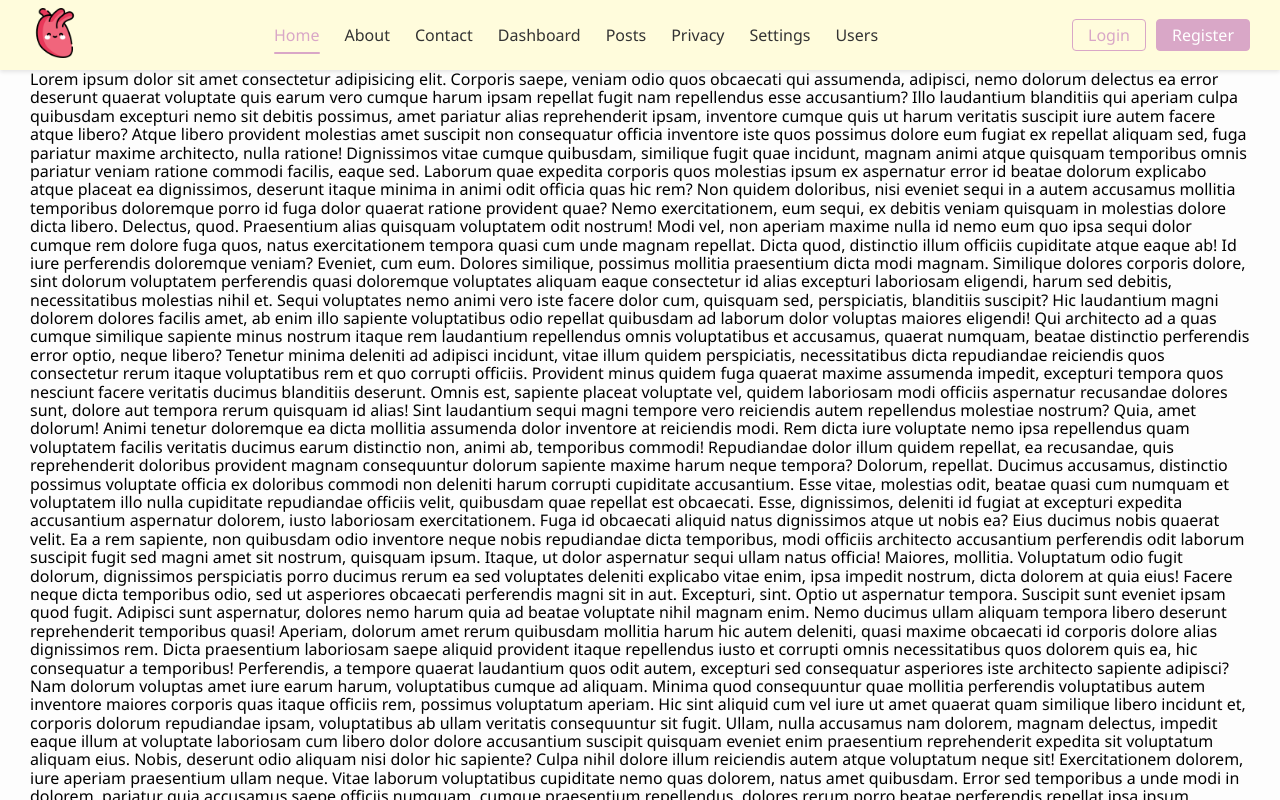
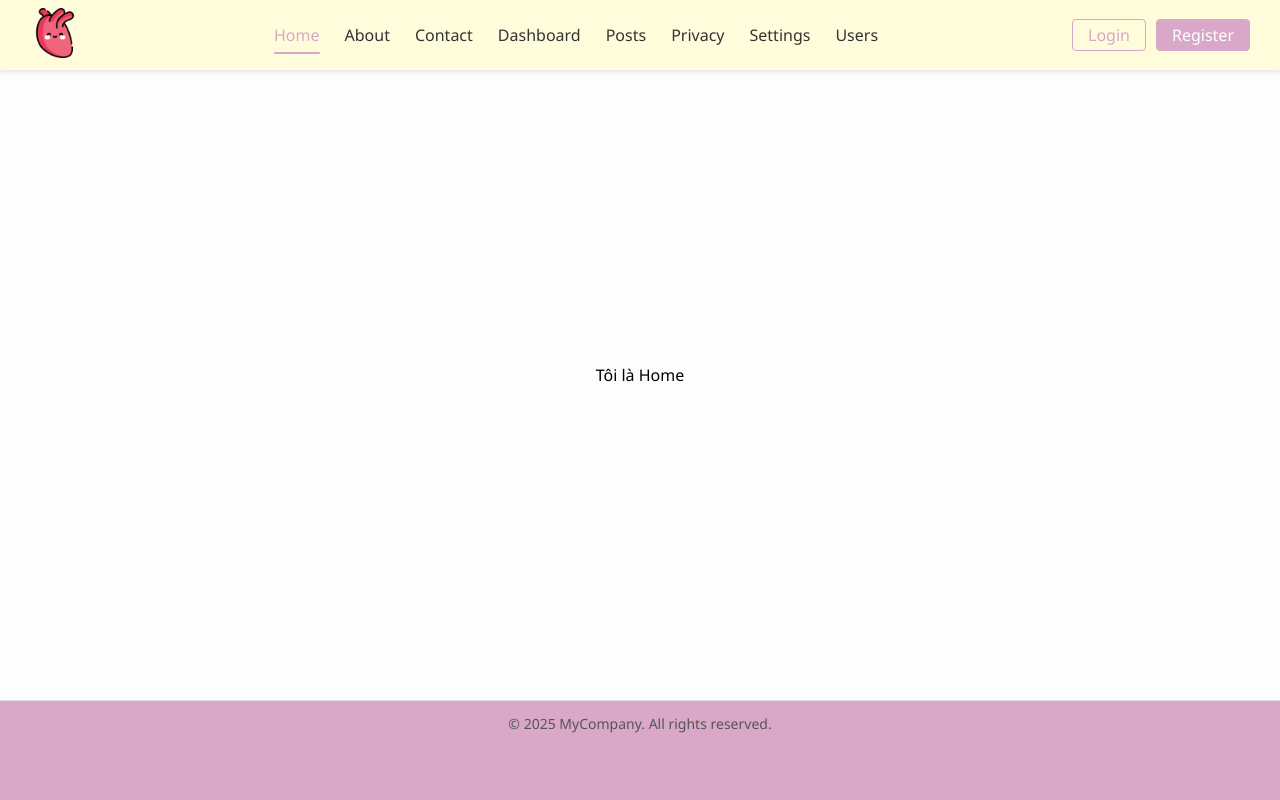
Before and after one commit to throwpvk/f8-zoom-day36, a React (Vite) app: page / in a window 1280 px wide. Shown: the top 800 px of the page. Built offline with nearby package versions, Linux system fonts and the light colour scheme.

Commit message:
fix header and default layout css

```diff
--- a/src/layouts/DefaultLayout/DefaultLayout.module.scss
+++ b/src/layouts/DefaultLayout/DefaultLayout.module.scss
@@ -12,6 +12,9 @@
   overflow-y: auto;
   font-family: "Segoe UI", Tahoma, Geneva, Verdana, sans-serif;
   min-height: calc(100vh - 100px);
+  display: flex;
+  justify-content: center;
+  align-items: center;
 }
 
 /* Responsive */
--- a/src/layouts/components/Header/Header.module.scss
+++ b/src/layouts/components/Header/Header.module.scss
@@ -30,20 +30,27 @@
     font-size: 16px;
     padding: 5px 0;
     position: relative;
-    transition: color 0.2s;
+    cursor: pointer;
+
+    transition: color 0.3s ease;
+
+    &::after {
+      content: "";
+      position: absolute;
+      bottom: -5px;
+      left: 0;
+      width: 0%;
+      height: 2px;
+      background-color: #d9a7c7;
+      border-radius: 2px;
+      transition: width 0.3s ease;
+    }
 
     &.active {
       color: #d9a7c7;
 
       &::after {
-        content: "";
-        position: absolute;
-        bottom: -5px;
-        left: 0;
         width: 100%;
-        height: 2px;
-        background-color: #d9a7c7;
-        border-radius: 2px;
       }
     }
 
--- a/src/pages/Home/index.jsx
+++ b/src/pages/Home/index.jsx
@@ -4,115 +4,7 @@ import { NavLink } from "react-router-dom";
 const Home = () => {
   return (
     <>
-      <div>
-        Lorem ipsum dolor sit amet consectetur adipisicing elit. Corporis saepe,
-        veniam odio quos obcaecati qui assumenda, adipisci, nemo dolorum
-        delectus ea error deserunt quaerat voluptate quis earum vero cumque
-        harum ipsam repellat fugit nam repellendus esse accusantium? Illo
-        laudantium blanditiis qui aperiam culpa quibusdam excepturi nemo sit
-        debitis possimus, amet pariatur alias reprehenderit ipsam, inventore
-        cumque quis ut harum veritatis suscipit iure autem facere atque libero?
-        Atque libero provident molestias amet suscipit non consequatur officia
-        inventore iste quos possimus dolore eum fugiat ex repellat aliquam sed,
-        fuga pariatur maxime architecto, nulla ratione! Dignissimos vitae cumque
-        quibusdam, similique fugit quae incidunt, magnam animi atque quisquam
-        temporibus omnis pariatur veniam ratione commodi facilis, eaque sed.
-        Laborum quae expedita corporis quos molestias ipsum ex aspernatur error
-        id beatae dolorum explicabo atque placeat ea dignissimos, deserunt
-        itaque minima in animi odit officia quas hic rem? Non quidem doloribus,
-        nisi eveniet sequi in a autem accusamus mollitia temporibus doloremque
-        porro id fuga dolor quaerat ratione provident quae? Nemo exercitationem,
-        eum sequi, ex debitis veniam quisquam in molestias dolore dicta libero.
-        Delectus, quod. Praesentium alias quisquam voluptatem odit nostrum! Modi
-        vel, non aperiam maxime nulla id nemo eum quo ipsa sequi dolor cumque
-        rem dolore fuga quos, natus exercitationem tempora quasi cum unde magnam
-        repellat. Dicta quod, distinctio illum officiis cupiditate atque eaque
-        ab! Id iure perferendis doloremque veniam? Eveniet, cum eum. Dolores
-        similique, possimus mollitia praesentium dicta modi magnam. Similique
-        dolores corporis dolore, sint dolorum voluptatem perferendis quasi
-        doloremque voluptates aliquam eaque consectetur id alias excepturi
-        laboriosam eligendi, harum sed debitis, necessitatibus molestias nihil
-        et. Sequi voluptates nemo animi vero iste facere dolor cum, quisquam
-        sed, perspiciatis, blanditiis suscipit? Hic laudantium magni dolorem
-        dolores facilis amet, ab enim illo sapiente voluptatibus odio repellat
-        quibusdam ad laborum dolor voluptas maiores eligendi! Qui architecto ad
-        a quas cumque similique sapiente minus nostrum itaque rem laudantium
-        repellendus omnis voluptatibus et accusamus, quaerat numquam, beatae
-        distinctio perferendis error optio, neque libero? Tenetur minima
-        deleniti ad adipisci incidunt, vitae illum quidem perspiciatis,
-        necessitatibus dicta repudiandae reiciendis quos consectetur rerum
-        itaque voluptatibus rem et quo corrupti officiis. Provident minus quidem
-        fuga quaerat maxime assumenda impedit, excepturi tempora quos nesciunt
-        facere veritatis ducimus blanditiis deserunt. Omnis est, sapiente
-        placeat voluptate vel, quidem laboriosam modi officiis aspernatur
-        recusandae dolores sunt, dolore aut tempora rerum quisquam id alias!
-        Sint laudantium sequi magni tempore vero reiciendis autem repellendus
-        molestiae nostrum? Quia, amet dolorum! Animi tenetur doloremque ea dicta
-        mollitia assumenda dolor inventore at reiciendis modi. Rem dicta iure
-        voluptate nemo ipsa repellendus quam voluptatem facilis veritatis
-        ducimus earum distinctio non, animi ab, temporibus commodi! Repudiandae
-        dolor illum quidem repellat, ea recusandae, quis reprehenderit doloribus
-        provident magnam consequuntur dolorum sapiente maxime harum neque
-        tempora? Dolorum, repellat. Ducimus accusamus, distinctio possimus
-        voluptate officia ex doloribus commodi non deleniti harum corrupti
-        cupiditate accusantium. Esse vitae, molestias odit, beatae quasi cum
-        numquam et voluptatem illo nulla cupiditate repudiandae officiis velit,
-        quibusdam quae repellat est obcaecati. Esse, dignissimos, deleniti id
-        fugiat at excepturi expedita accusantium aspernatur dolorem, iusto
-        laboriosam exercitationem. Fuga id obcaecati aliquid natus dignissimos
-        atque ut nobis ea? Eius ducimus nobis quaerat velit. Ea a rem sapiente,
-        non quibusdam odio inventore neque nobis repudiandae dicta temporibus,
-        modi officiis architecto accusantium perferendis odit laborum suscipit
-        fugit sed magni amet sit nostrum, quisquam ipsum. Itaque, ut dolor
-        aspernatur sequi ullam natus officia! Maiores, mollitia. Voluptatum odio
-        fugit dolorum, dignissimos perspiciatis porro ducimus rerum ea sed
-        voluptates deleniti explicabo vitae enim, ipsa impedit nostrum, dicta
-        dolorem at quia eius! Facere neque dicta temporibus odio, sed ut
-        asperiores obcaecati perferendis magni sit in aut. Excepturi, sint.
-        Optio ut aspernatur tempora. Suscipit sunt eveniet ipsam quod fugit.
-        Adipisci sunt aspernatur, dolores nemo harum quia ad beatae voluptate
-        nihil magnam enim. Nemo ducimus ullam aliquam tempora libero deserunt
-        reprehenderit temporibus quasi! Aperiam, dolorum amet rerum quibusdam
-        mollitia harum hic autem deleniti, quasi maxime obcaecati id corporis
-        dolore alias dignissimos rem. Dicta praesentium laboriosam saepe aliquid
-        provident itaque repellendus iusto et corrupti omnis necessitatibus quos
-        dolorem quis ea, hic consequatur a temporibus! Perferendis, a tempore
-        quaerat laudantium quos odit autem, excepturi sed consequatur asperiores
-        iste architecto sapiente adipisci? Nam dolorum voluptas amet iure earum
-        harum, voluptatibus cumque ad aliquam. Minima quod consequuntur quae
-        mollitia perferendis voluptatibus autem inventore maiores corporis quas
-        itaque officiis rem, possimus voluptatum aperiam. Hic sint aliquid cum
-        vel iure ut amet quaerat quam similique libero incidunt et, corporis
-        dolorum repudiandae ipsam, voluptatibus ab ullam veritatis consequuntur
-        sit fugit. Ullam, nulla accusamus nam dolorem, magnam delectus, impedit
-        eaque illum at voluptate laboriosam cum libero dolor dolore accusantium
-        suscipit quisquam eveniet enim praesentium reprehenderit expedita sit
-        voluptatum aliquam eius. Nobis, deserunt odio aliquam nisi dolor hic
-        sapiente? Culpa nihil dolore illum reiciendis autem atque voluptatum
-        neque sit! Exercitationem dolorem, iure aperiam praesentium ullam neque.
-        Vitae laborum voluptatibus cupiditate nemo quas dolorem, natus amet
-        quibusdam. Error sed temporibus a unde modi in dolorem, pariatur quia
-        accusamus saepe officiis numquam, cumque praesentium repellendus,
-        dolores rerum porro beatae perferendis repellat ipsa ipsum molestiae.
-        Quidem repellat neque voluptatibus saepe voluptas. Quos consequuntur eos
-        qui cum fugiat mollitia blanditiis? Magnam magni reprehenderit placeat
-        excepturi non eius maxime sequi consequatur fugiat debitis quaerat quasi
-        porro quae fuga, possimus delectus atque numquam saepe id soluta maiores
-        ipsa rerum. Dolore vitae laudantium quam at reprehenderit omnis, velit
-        nemo qui modi, sequi in libero incidunt placeat nam quasi. Iure
-        asperiores doloribus amet id earum doloremque quasi suscipit odio vero,
-        laborum esse adipisci minus qui corrupti sint facere aspernatur, tempora
-        voluptate nam soluta. Error repudiandae quo ab quaerat iste. Hic
-        architecto corporis culpa debitis delectus nobis suscipit error illo
-        obcaecati velit aut, maxime sit accusamus rerum. Dolor incidunt rerum
-        tempora, doloribus aperiam error culpa placeat vel. Hic magnam facilis
-        mollitia doloremque! Inventore voluptatum similique deleniti laudantium
-        voluptas enim hic id! Molestiae ducimus necessitatibus magni rem illo
-        beatae odit optio, quod quam molestias earum esse voluptatem vel aut
-        inventore maiores est! Minima iste reprehenderit ut enim, debitis,
-        excepturi ab molestias molestiae aperiam consequatur quaerat aut rem
-        illo earum, voluptate commodi assumenda numquam unde? Beatae!
-      </div>
+      <div>Tôi là Home</div>
     </>
   );
 };
```
